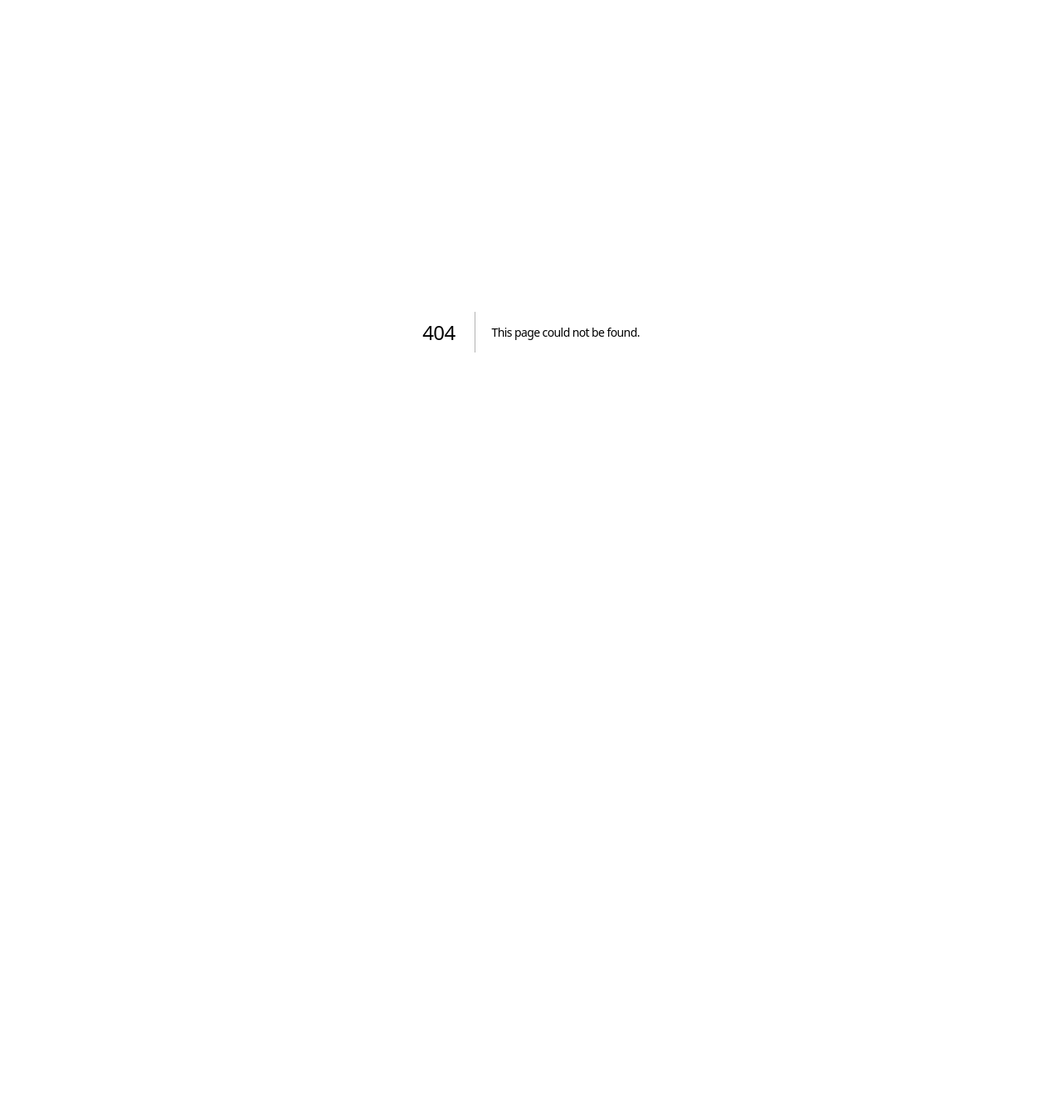
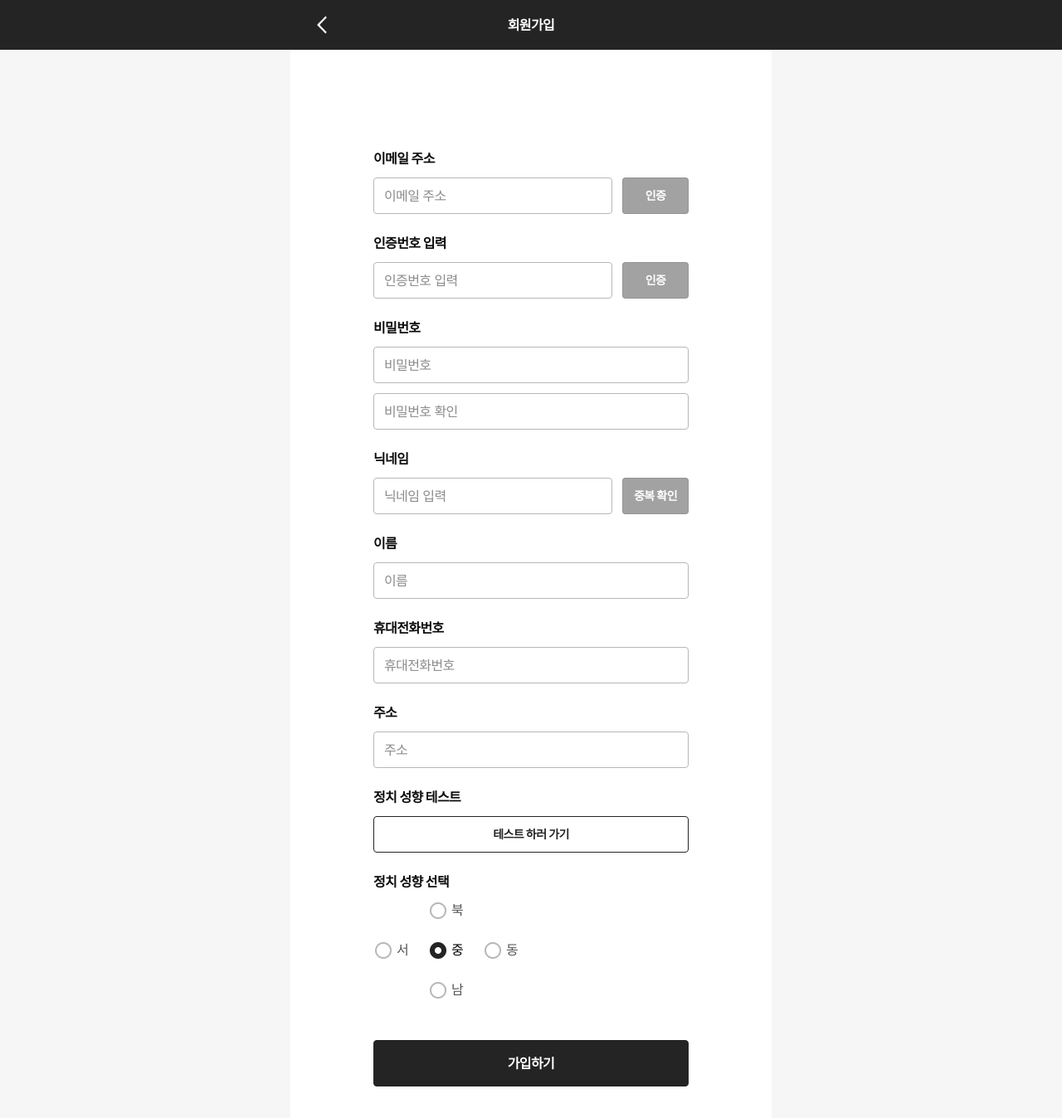
Before and after one commit to cho881020/ewsn_front, a Next.js app: page /signup in a window 1280 px wide. Before the commit this address had no page. Shown: the top 1348 px of the page at 83% size. Before the commit the page ends 800 px from the top, so only its background shows below. Built offline with nearby package versions, Linux system fonts and the light colour scheme.

Commit message:
feat - singup-form-published
- 회원가입 페이지 폼 퍼블리싱 (웹)

```diff
--- /dev/null
+++ b/src/apis/mutations/useSignUp.ts
@@ -0,0 +1,24 @@
+import { useMutation } from "react-query";
+import { isAxiosError } from "axios";
+
+import { instance } from "@/apis/client";
+import { SignUp } from "@/types/user";
+
+const fetcher = async (params: SignUp) => {
+  await instance.post("auth/signUp", params);
+};
+
+const useSignUp = ({ onSuccess }: { onSuccess: () => void }) => {
+  const { mutate } = useMutation(fetcher, {
+    onSuccess,
+    onError: (err) => {
+      if (isAxiosError(err)) {
+        alert(err.response?.data.message);
+      }
+    },
+  });
+
+  return { mutate };
+};
+
+export default useSignUp;
--- /dev/null
+++ b/src/app/signup/page.tsx
@@ -0,0 +1,181 @@
+"use client";
+
+import { useState } from "react";
+import styled from "styled-components";
+
+import useSignUp from "@/apis/mutations/useSignUp";
+
+import Input from "@/ui/input";
+import COLORS from "@/ui/colors";
+import { Title } from "@/ui/fonts";
+import { Btn, BtnActive, BtnWhite } from "@/ui/buttons";
+import Radio from "@/components/templates/signup/Radio";
+import Header from "@/components/templates/signup/Header";
+
+const SignUp = () => {
+  const [state, setState] = useState({
+    email: "",
+    password: "",
+    nickName: "",
+    name: "",
+    phoneNumber: "",
+    address: "",
+    politicalOrientationId: 5,
+  });
+  const { email, password, nickName, name, phoneNumber, address } = state;
+
+  const { mutate } = useSignUp({
+    onSuccess: () => {
+      window.location.href = "/";
+    },
+  });
+
+  const handleLogin = async () => {
+    if (!email) return alert("이메일을 입력해주세요.");
+    if (!password) return alert("비밀번호를 입력해주세요.");
+
+    mutate(state);
+  };
+
+  return (
+    <>
+      <Header />
+      <Layout>
+        <Container>
+          <Form>
+            <Title level="sub3">이메일 주소</Title>
+            <div className="flex gap-3">
+              <Input
+                value={email}
+                onChange={(e) => setState({ ...state, email: e.target.value })}
+                placeholder="이메일 주소"
+                className="mb-3"
+              />
+              <BtnActive $middle width="80px" height="44px" type="button">
+                인증
+              </BtnActive>
+            </div>
+            <Title level="sub3">인증번호 입력</Title>
+            <div className="flex gap-3">
+              <Input
+                value={email}
+                onChange={(e) => setState({ ...state, email: e.target.value })}
+                placeholder="인증번호 입력"
+                className="mb-3"
+              />
+              <BtnActive $middle width="80px" height="44px" type="button">
+                인증
+              </BtnActive>
+            </div>
+            <Title level="sub3">비밀번호</Title>
+            <Input
+              type="password"
+              value={password}
+              onChange={(e) => setState({ ...state, password: e.target.value })}
+              placeholder="비밀번호"
+            />
+            <Input
+              type="password"
+              value={password}
+              onChange={(e) => setState({ ...state, password: e.target.value })}
+              placeholder="비밀번호 확인"
+              className="mb-3"
+            />
+            <Title level="sub3">닉네임</Title>
+            <div className="flex gap-3">
+              <Input
+                value={nickName}
+                onChange={(e) =>
+                  setState({ ...state, nickName: e.target.value })
+                }
+                placeholder="닉네임 입력"
+                className="mb-3"
+              />
+              <BtnActive
+                $middle
+                width="80px"
+                height="44px"
+                type="button"
+                $active={!!nickName}
+              >
+                중복 확인
+              </BtnActive>
+            </div>
+            <Title level="sub3">이름</Title>
+            <Input
+              value={name}
+              onChange={(e) => setState({ ...state, name: e.target.value })}
+              placeholder="이름"
+              className="mb-3"
+            />
+            <Title level="sub3">휴대전화번호</Title>
+            <Input
+              value={phoneNumber}
+              onChange={(e) =>
+                setState({ ...state, phoneNumber: e.target.value })
+              }
+              placeholder="휴대전화번호"
+              className="mb-3"
+            />
+            <Title level="sub3">주소</Title>
+            <Input
+              value={address}
+              onChange={(e) => setState({ ...state, address: e.target.value })}
+              placeholder="주소"
+              className="mb-3"
+            />
+            <Title level="sub3">정치 성향 테스트</Title>
+            <BtnWhite
+              width="119px"
+              height="44px"
+              $middle
+              type="button"
+              className="mb-3"
+            >
+              테스트 하러 가기
+            </BtnWhite>
+            <Title level="sub3">정치 성향 선택</Title>
+            <Radio
+              politicalOrientationId={state.politicalOrientationId}
+              onChangePoliticalOrientationId={(e: number) =>
+                setState({ ...state, politicalOrientationId: e })
+              }
+            />
+            <Btn onClick={handleLogin} type="button">
+              가입하기
+            </Btn>
+          </Form>
+        </Container>
+      </Layout>
+    </>
+  );
+};
+
+const Layout = styled.div`
+  background-color: ${COLORS.BG};
+  width: 100%;
+  height: 100%;
+  display: flex;
+  justify-content: center;
+  align-items: center;
+`;
+
+const Container = styled.div`
+  background: #ffffff;
+  padding: 120px 100px;
+  width: 580px;
+  min-height: calc(100vh - 60px);
+  display: flex;
+  flex-direction: column;
+  align-items: center;
+  justify-content: center;
+`;
+
+const Form = styled.form`
+  display: flex;
+  flex-direction: column;
+  gap: 12px;
+  width: 100%;
+`;
+
+export default SignUp;
--- /dev/null
+++ b/src/components/templates/signup/Header.tsx
@@ -0,0 +1,46 @@
+"use client";
+
+import Link from "next/link";
+import Image from "next/image";
+import styled from "styled-components";
+
+import back from "@/assets/common/back.png";
+import COLORS from "@/ui/colors";
+import { Title } from "@/ui/fonts";
+
+const Header = () => {
+  return (
+    <Wrapper>
+      <Nav>
+        <Link href="/">
+          <Image src={back} alt="" />
+        </Link>
+        <Title level="sub3" color="#fff">
+          회원가입
+        </Title>
+      </Nav>
+    </Wrapper>
+  );
+};
+
+const Wrapper = styled.header`
+  background: ${COLORS.PRIMARY};
+`;
+
+const Nav = styled.div`
+  max-width: 580px;
+  margin: 0 auto;
+  display: flex;
+  align-items: center;
+  justify-content: center;
+  height: 60px;
+  padding: 0 12px;
+  position: relative;
+  a {
+    position: absolute;
+    left: 12px;
+    cursor: pointer;
+  }
+`;
+
+export default Header;
--- /dev/null
+++ b/src/components/templates/signup/Radio.tsx
@@ -0,0 +1,104 @@
+import Image from "next/image";
+import styled from "styled-components";
+
+import radio from "@/assets/signup/radio.png";
+import radioActive from "@/assets/signup/radioActive.png";
+import COLORS from "@/ui/colors";
+import { Content } from "@/ui/fonts";
+
+interface Props {
+  politicalOrientationId: number;
+  onChangePoliticalOrientationId: (e: number) => void;
+}
+const Radio = ({
+  politicalOrientationId,
+  onChangePoliticalOrientationId,
+}: Props) => {
+  return (
+    <Container>
+      <Wrap>
+        <Item onClick={() => onChangePoliticalOrientationId(4)}>
+          <Image
+            src={politicalOrientationId === 4 ? radioActive : radio}
+            alt=""
+          />
+          <Content
+            color={politicalOrientationId !== 4 ? COLORS.TEXT02 : "#000"}
+          >
+            북
+          </Content>
+        </Item>
+      </Wrap>
+      <Wrap>
+        <Item onClick={() => onChangePoliticalOrientationId(2)}>
+          <Image
+            src={politicalOrientationId === 2 ? radioActive : radio}
+            alt=""
+          />
+          <Content
+            color={politicalOrientationId !== 2 ? COLORS.TEXT02 : "#000"}
+          >
+            서
+          </Content>
+        </Item>
+        <Item onClick={() => onChangePoliticalOrientationId(5)}>
+          <Image
+            src={politicalOrientationId === 5 ? radioActive : radio}
+            alt=""
+          />
+          <Content
+            color={politicalOrientationId !== 5 ? COLORS.TEXT02 : "#000"}
+          >
+            중
+          </Content>
+        </Item>
+        <Item onClick={() => onChangePoliticalOrientationId(1)}>
+          <Image
+            src={politicalOrientationId === 1 ? radioActive : radio}
+            alt=""
+          />
+          <Content
+            color={politicalOrientationId !== 1 ? COLORS.TEXT02 : "#000"}
+          >
+            동
+          </Content>
+        </Item>
+      </Wrap>
+      <Wrap>
+        <Item onClick={() => onChangePoliticalOrientationId(3)}>
+          <Image
+            src={politicalOrientationId === 3 ? radioActive : radio}
+            alt=""
+          />
+          <Content
+            color={politicalOrientationId !== 3 ? COLORS.TEXT02 : "#000"}
+          >
+            남
+          </Content>
+        </Item>
+      </Wrap>
+    </Container>
+  );
+};
+
+const Container = styled.div`
+  width: 174px;
+  display: flex;
+  flex-direction: column;
+  gap: 24px;
+  margin-bottom: 36px;
+`;
+
+const Wrap = styled.div`
+  display: flex;
+  justify-content: center;
+  gap: 24px;
+`;
+
+const Item = styled.div`
+  display: flex;
+  gap: 4px;
+  cursor: pointer;
+`;
+
+export default Radio;
--- /dev/null
+++ b/src/types/user.ts
@@ -0,0 +1,13 @@
+import SignUp from "@/app/signup/page";
+
+interface SignUp {
+  email: string;
+  password: string;
+  nickName: string;
+  name: string;
+  phoneNumber: string;
+  address: string;
+  politicalOrientationId: number;
+}
+
+export { SignUp };
--- a/src/ui/buttons.ts
+++ b/src/ui/buttons.ts
@@ -27,10 +27,8 @@ export const Btn = styled.button<Style>`
 `;
 
 export const BtnActive = styled(Btn)`
-  background-color: ${({ $active }) =>
-    $active ? COLORS.PRIMARY : "rgba(24,24,24,40%)"};
-  border-color: ${({ $active }) =>
-    $active ? COLORS.PRIMARY : "rgba(24,24,24,40%)"};
+  background-color: ${({ $active }) => !$active && "rgba(24,24,24,40%)"};
+  border: ${({ $active }) => !$active && "1px solid rgba(24,24,24, 0.1)"};
 `;
 
 export const BtnWhite = styled(Btn)`
--- a/src/ui/fonts.ts
+++ b/src/ui/fonts.ts
@@ -60,11 +60,16 @@ export const Title = styled.h1<{ level?: string; color?: string }>`
     `}
 `;
 
-export const Content = styled.p<{ level?: string; color?: string }>`
+export const Content = styled.p<{
+  level?: string;
+  color?: string;
+  opacity?: string;
+}>`
   font-size: 16px;
   line-height: 22px;
   font-weight: 400;
   letter-spacing: -0.6px;
+  opacity: ${({ opacity }) => (opacity ? opacity : "1")};
   color: ${({ color }) => (color ? color : "#000")};
   ${({ level }) =>
     level === "body2l" &&
```
Also changed, not shown: src/assets/signup/radio.png (added), src/assets/signup/radioActive.png (added).
